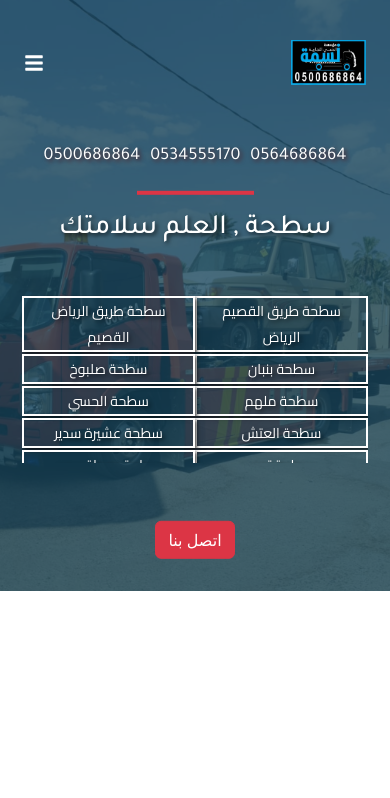
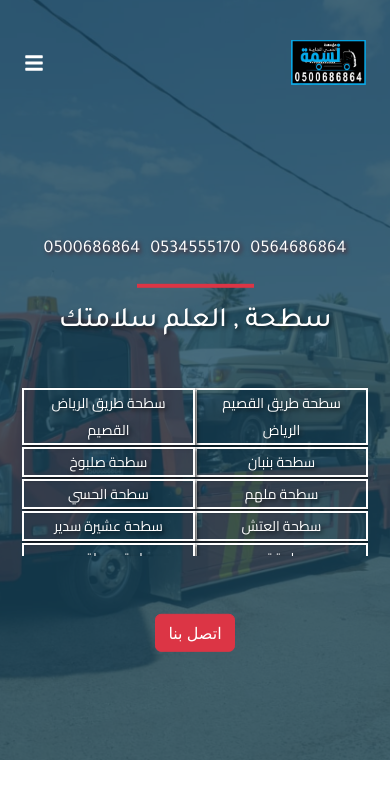
Before and after one commit to ahmed-mohammed-developer/satha-test, a React (Create React App) app: page / in a window 390 px wide. Shown: the top 798 px of the page. Built offline with nearby package versions, Linux system fonts and the light colour scheme.

Commit message:
add margin nav

```diff
--- a/src/components/Head/head.css
+++ b/src/components/Head/head.css
@@ -39,14 +39,10 @@
 
 @media (max-width: 768px) {
   .carousel-item img {
-    height: 80vh !important; /* ارتفاع كامل الشاشة */
+    height: 90vh !important; /* ارتفاع كامل الشاشة */
   }
 }
-@media (max-width: 450px) {
-  .carousel-item img {
-    height: 70vh !important; /* ارتفاع كامل الشاشة */
-  }
-}
+
 
 @media (max-width: 768px) {
   .carousel-item img {
```
